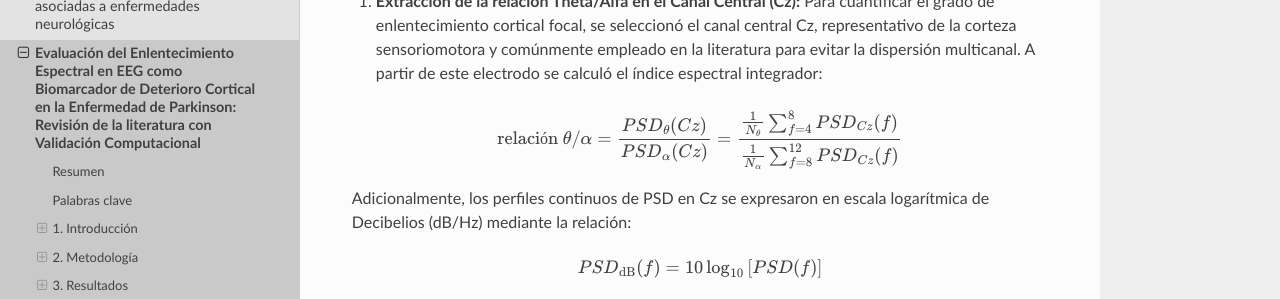
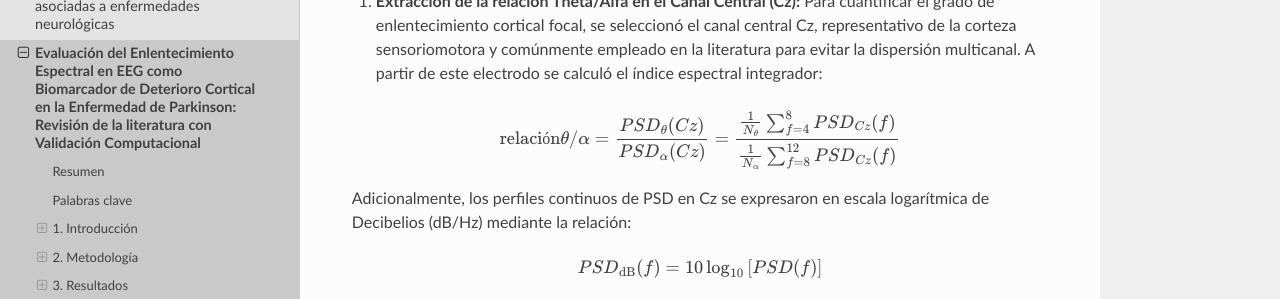
Before and after one commit to neuroeng-usach/Electromedicina-proyectos, an MkDocs documentation site: the page built from docs/2026_1/proy3/proyecto_electro_parkinson.md, in a window 1280 px wide and 900 px high, scrolled down 7119 px. Shown: the part 150-449 px from the top of the window. Built offline with MkDocs 1.6.1, drawn with Linux system fonts in a browser that asks for light colours; nearby versions of some CDN libraries.

Commit message:
Update proyecto_electro_parkinson.md

```diff
--- a/docs/2026_1/proy3/proyecto_electro_parkinson.md
+++ b/docs/2026_1/proy3/proyecto_electro_parkinson.md
@@ -132,7 +132,8 @@ Esta normalización permitió representar y comparar descriptivamente la distrib
 4. **Extracción de la relación Theta/Alfa en el Canal Central (Cz):** Para cuantificar el grado de enlentecimiento cortical focal, se seleccionó el canal central Cz, representativo de la corteza sensoriomotora y comúnmente empleado en la literatura para evitar la dispersión multicanal. A partir de este electrodo se calculó el índice espectral integrador:
 
 $$
-   \mathrm{relación}\ \theta/\alpha =
+   \mathrm{relación}{\theta}/{\alpha}
+   =
    \frac{PSD_{\theta}(Cz)}{PSD_{\alpha}(Cz)}
    =
    \frac{\frac{1}{N_{\theta}}\sum_{f=4}^{8} PSD_{Cz}(f)}
```
